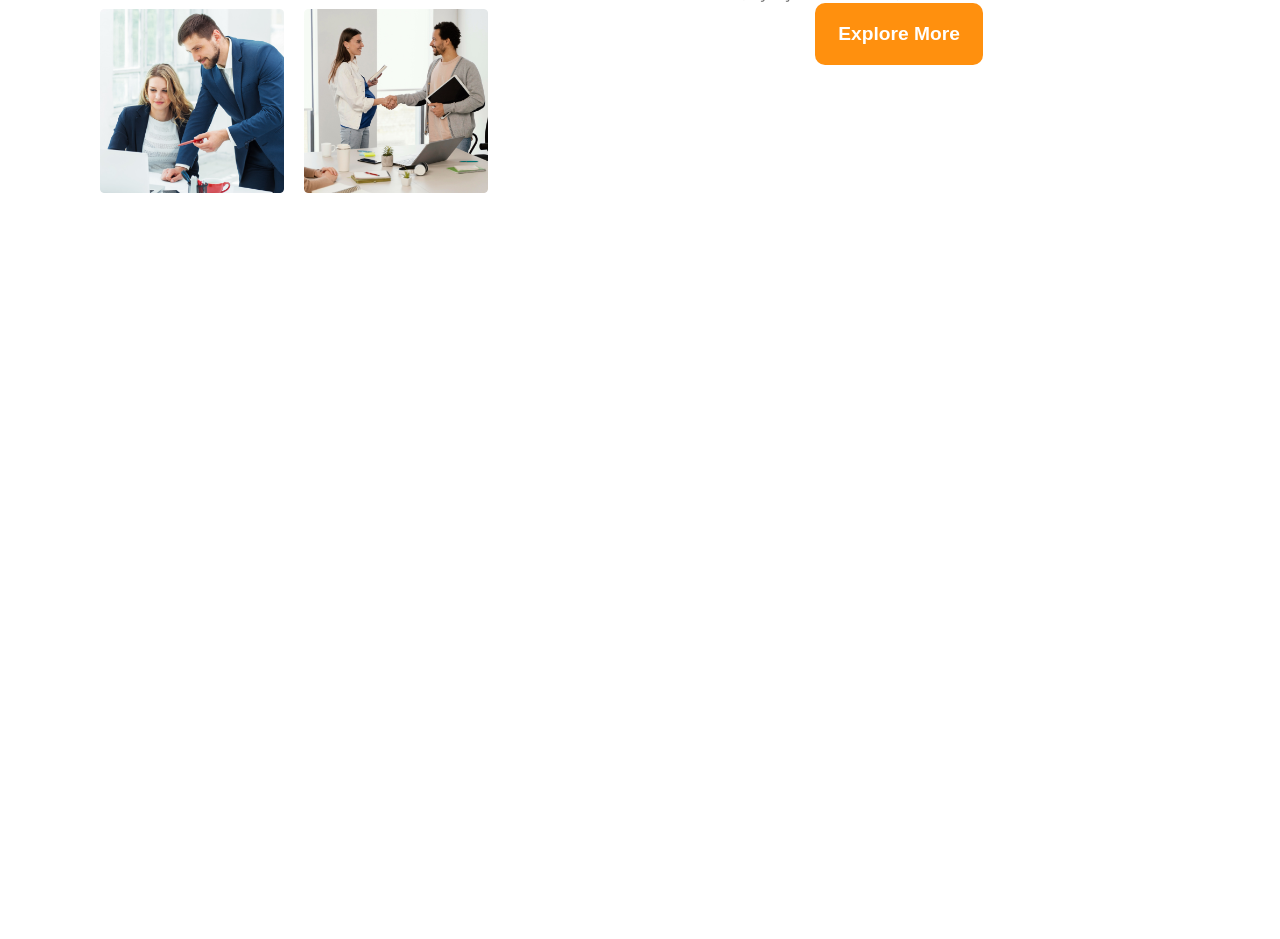
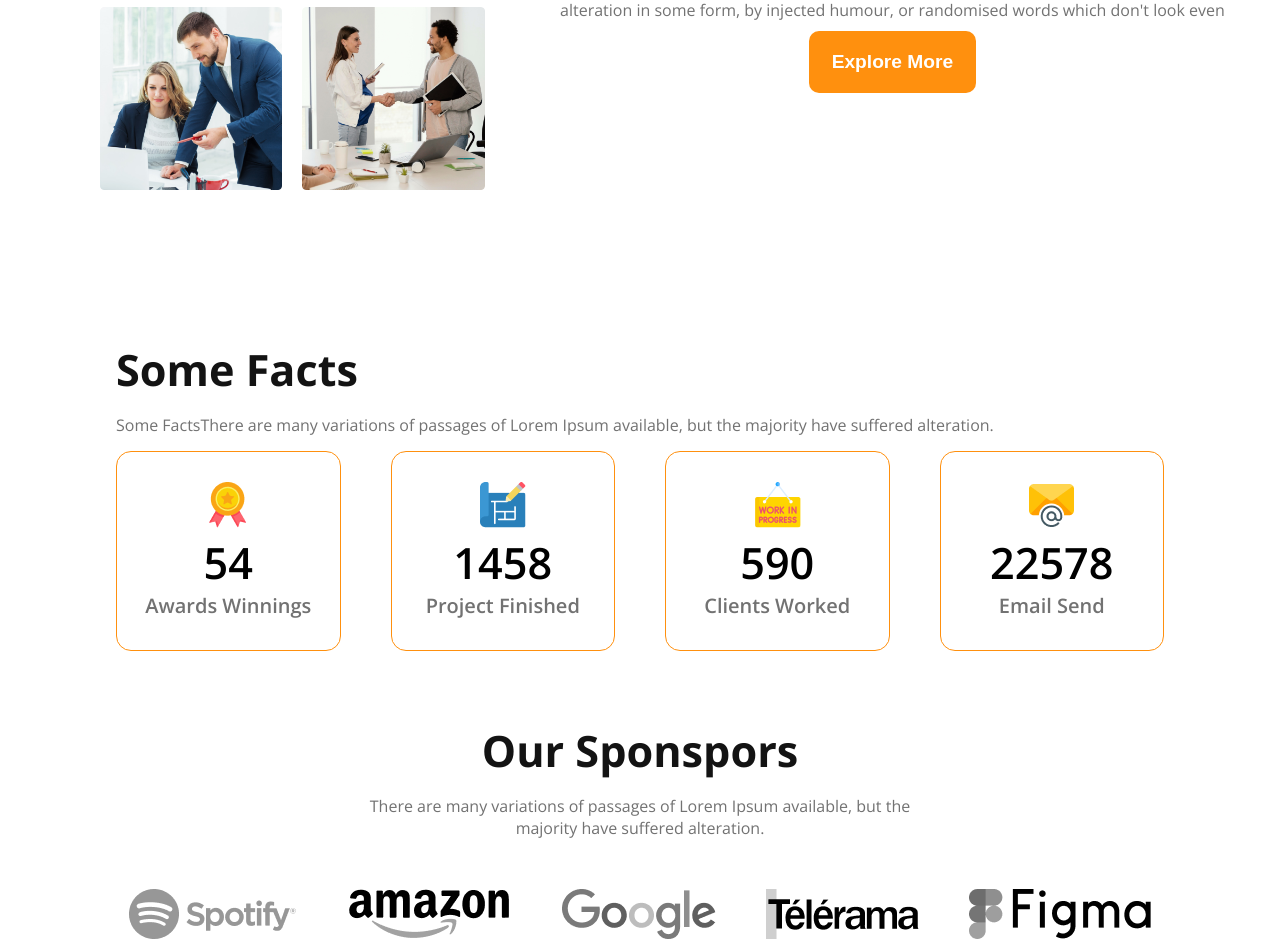
Before and after one commit to khaled-40/architect-hub, a plain HTML site: page index.html in a window 1280 px wide. Shown: the part 1523-2462 px from the top of the page. Before the commit the page ends 1846 px from the top, so only its background shows below. Drawn offline with nearby package versions, Linux system fonts and the light colour scheme.

Commit message:
adde the facts and sponsor section along with making it responsive

```diff
--- a/index.html
+++ b/index.html
@@ -43,11 +43,68 @@
                 <img class="image-item" src="images/team4.png" alt="">
             </div>
             <div class="feature-container">
-                <h3 class="feature-title"><span class="dark-3 special">Quick list</span> <span class="dark-1">of Our</span> <span class="secondary-color">Features</span></h3>
-                <p class="feature-description dark-3">There are many variations of passages of Lorem Ipsum available, but the
+                <h3 class="feature-title"><span class="dark-3 special">Quick list</span> <span class="dark-1">of
+                        Our</span> <span class="secondary-color">Features</span></h3>
+                <p class="feature-description dark-3">There are many variations of passages of Lorem Ipsum available,
+                    but the
                     majority have suffered alteration in some form, by injected humour, or randomised words which don't
                     look even</p>
                 <button class="btn-primary">Explore More</button>
+            </div>
+        </section>
+        <section>
+            <div class="facts-container">
+                <div class="facts">
+                    <h3 class="fact-title dark-1">Some Facts</h3>
+                    <p class="fact-description dark-3">Some FactsThere are many variations of passages of Lorem Ipsum
+                        available, but the
+                        majority have suffered alteration.</p>
+                    <div class="fact-icon-container">
+                        <div class="fact-icon">
+                            <div>
+                                <img src="images/icons/ribon.png" alt="" class="fact-image">
+                                <h3 class="fact-number">54</h3>
+                                <h5 class="fact-ending">Awards Winnings</h5>
+                            </div>
+                        </div>
+
+                        <div class="fact-icon">
+                            <div>
+                                <img src="images/icons/projects.png" alt="" class="fact-image">
+                                <h3 class="fact-number">1458</h3>
+                                <h5 class="fact-ending">Project Finished</h5>
+                            </div>
+                        </div>
+                        <div class="fact-icon">
+                            <div>
+                                <img src="images/icons/customers.png" alt="" class="fact-image">
+                                <h3 class="fact-number">590</h3>
+                                <h5 class="fact-ending">Clients Worked</h5>
+                            </div>
+                        </div>
+                        <div class="fact-icon">
+                            <div>
+                                <img src="images/icons/email.png" alt="" class="fact-image">
+                                <h3 class="fact-number">22578</h5>
+                                    <h5 class="fact-ending">Email Send</h5>
+                            </div>
+                        </div>
+                    </div>
+                </div>
+            </div>
+        </section>
+        <section class="our-sponsors">
+            <div class="sponsor-container">
+                <h3 class="sponsor-title dark-1">Our Sponspors</h3>
+                <p class="sponsor-description dark-3">There are many variations of passages of Lorem Ipsum available, but the
+                    majority have suffered alteration.</p>
+            </div>
+            <div class="sponsor-company display-flex">
+                <img src="images/sponsors/spotify.png" alt="">
+                <img src="images/sponsors/amazon.png" alt="">
+                <img src="images/sponsors/google.png" alt="">
+                <img src="images/sponsors/telerama.png" alt="">
+                <img src="images/sponsors/figma.png" alt="">
             </div>
         </section>
     </main>
--- a/styles/architect.css
+++ b/styles/architect.css
@@ -43,7 +43,7 @@
     border-radius: 10px;
 }
 
-main {
+main  {
     max-width: 1440px;
     margin: 0px auto;
 }
@@ -126,6 +126,7 @@ nav {
 .image-container {
     margin: 130px 30px 130px 100px;
 
+}
 .image-item {
     width: 100%;
 }
@@ -152,7 +153,60 @@ nav {
     font-size: 1rem;
     margin: 10px 0px;
 }
-
+/* styles of fact section  */
+.facts {
+    width: 85%;
+    margin: 0px auto;
+    /* border: 2px solid salmon; */
+    padding: 20px;
+}
+.fact-icon-container {
+    display: flex;
+    justify-content: center;
+    gap: 50px;
+}
+.fact-icon {
+    display: flex;
+    justify-content: center;
+    align-items: center;
+    border: 1px solid #FF900E ;
+    text-align: center;
+    height: 200px;
+    width: 250px;
+    border-radius: 15px;
+}
+.fact-title, .sponsor-title {
+    font-size: 2.7rem;
+    font-weight: bold;
+}
+.fact-description, .sponsor-description {
+    font-size: 1rem;
+    font-weight: normal;
+    margin: 15px 0px;
+}
+.fact-number {
+    font-size: 2.7rem;
+    font-weight: 600;
+}
+.fact-ending {
+    font-size: 1.25rem;
+    font-weight: 600;
+    color: #727272;
+}
+/* sponsor section styles  */
+.sponsor-container {
+    max-width: 560px;
+    margin: 50px auto;
+    text-align: center;
+}
+.sponsor-company {
+    justify-content: center;
+    align-items: center;
+    gap: 50px;
+}
+.sponsor-company img {
+    filter: grayscale(100%);
+}
 /* media query for smaller devices  */
 @media screen and (max-width: 576px) {
 
@@ -174,6 +228,14 @@ nav {
     .feature-container {
         margin: 20px;
         padding: 20px;
+    }
+    .fact-icon-container {
+        flex-direction: column;
+        justify-content: center;
+    }
+    .sponsor-company {
+        flex-direction: column;
+
     }
 }
 
@@ -208,4 +270,18 @@ nav {
     .banner-title {
         margin: 0px auto;
     }
+    .image-container {
+        margin: 20px;
+    }
+    .fact-icon-container {
+        display: grid;
+        grid-template-columns: repeat(2, 1fr);
+    }
+    .sponsor-company {
+        display: grid;
+        grid-template-columns: repeat(2, 1fr);
+        width: 70%;
+        margin: 0px auto;
+
+    }
 }
```
Also changed, not shown: styles/practice.html (added, +31 -0 lines).
